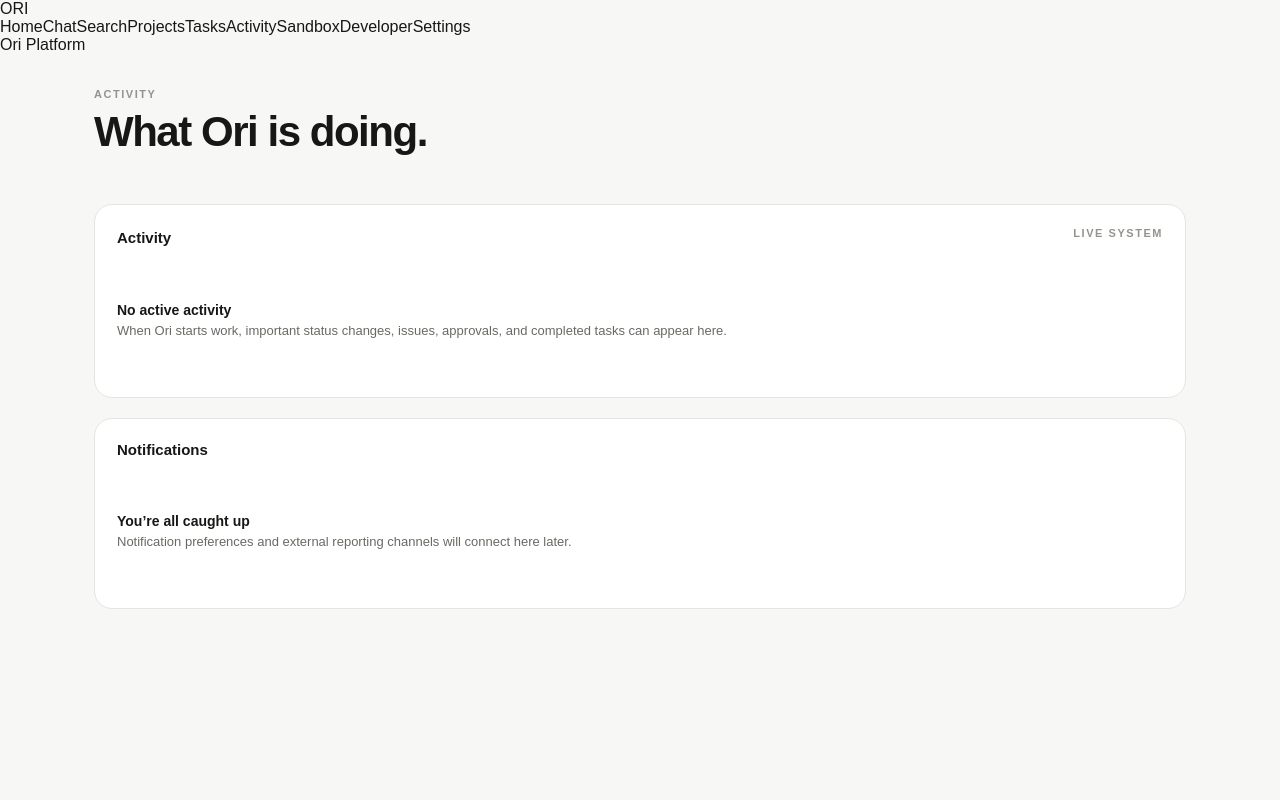
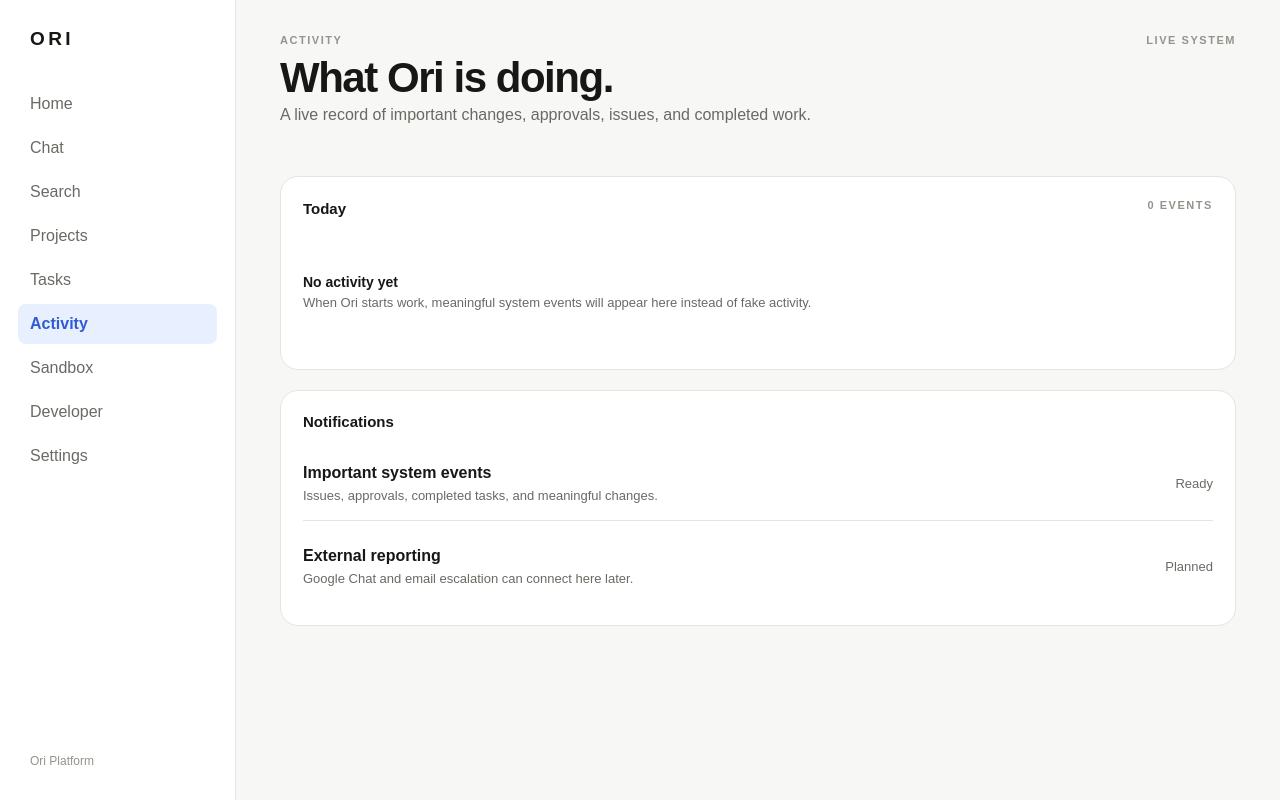
Before and after one commit to 30lnewcomb-byte/ori-platform, a Next.js app in the folder apps/web/: page /notifications in a window 1280 px wide. Built offline with nearby package versions, Linux system fonts and the light colour scheme.

Commit message:
style: turn activity into an event stream

```diff
--- a/apps/web/app/notifications/page.tsx
+++ b/apps/web/app/notifications/page.tsx
@@ -1,16 +1,22 @@
-const nav = [['Home','/'],['Chat','/chat'],['Search','/search'],['Projects','/projects'],['Tasks','/tasks'],['Activity','/notifications'],['Sandbox','/sandbox'],['Developer','/developer'],['Settings','/settings']];
+import AppShell from '../../components/app-shell'
 
 export default function NotificationsPage() {
   return (
-    <main className="shell">
-      <aside className="sidebar" aria-label="Primary navigation"><div className="brand">ORI</div><nav>{nav.map(([label,href]) => <a className={label === 'Activity' ? 'navItem active' : 'navItem'} href={href} key={label}>{label}</a>)}</nav><div className="sidebarFooter">Ori Platform</div></aside>
-      <section className="content">
-        <header className="topbar"><div><p className="eyebrow">ACTIVITY</p><h1>What Ori is doing.</h1></div></header>
-        <div className="homeGrid">
-          <section className="sectionBlock"><div className="sectionHeader"><h3>Activity</h3><span className="eyebrow">LIVE SYSTEM</span></div><div className="emptyState"><strong>No active activity</strong><span>When Ori starts work, important status changes, issues, approvals, and completed tasks can appear here.</span></div></section>
-          <section className="sectionBlock"><div className="sectionHeader"><h3>Notifications</h3></div><div className="emptyState"><strong>You’re all caught up</strong><span>Notification preferences and external reporting channels will connect here later.</span></div></section>
-        </div>
-      </section>
-    </main>
-  );
+    <AppShell active="Activity">
+      <header className="topbar"><div><p className="eyebrow">ACTIVITY</p><h1>What Ori is doing.</h1><p className="appIntro">A live record of important changes, approvals, issues, and completed work.</p></div><span className="eyebrow">LIVE SYSTEM</span></header>
+      <div className="homeGrid">
+        <section className="sectionBlock">
+          <div className="sectionHeader"><h3>Today</h3><span className="eyebrow">0 EVENTS</span></div>
+          <div className="emptyState"><strong>No activity yet</strong><span>When Ori starts work, meaningful system events will appear here instead of fake activity.</span></div>
+        </section>
+        <section className="sectionBlock">
+          <div className="sectionHeader"><h3>Notifications</h3></div>
+          <div className="dataList">
+            <div className="dataRow"><div><strong>Important system events</strong><span>Issues, approvals, completed tasks, and meaningful changes.</span></div><span>Ready</span></div>
+            <div className="dataRow"><div><strong>External reporting</strong><span>Google Chat and email escalation can connect here later.</span></div><span>Planned</span></div>
+          </div>
+        </section>
+      </div>
+    </AppShell>
+  )
 }
```
